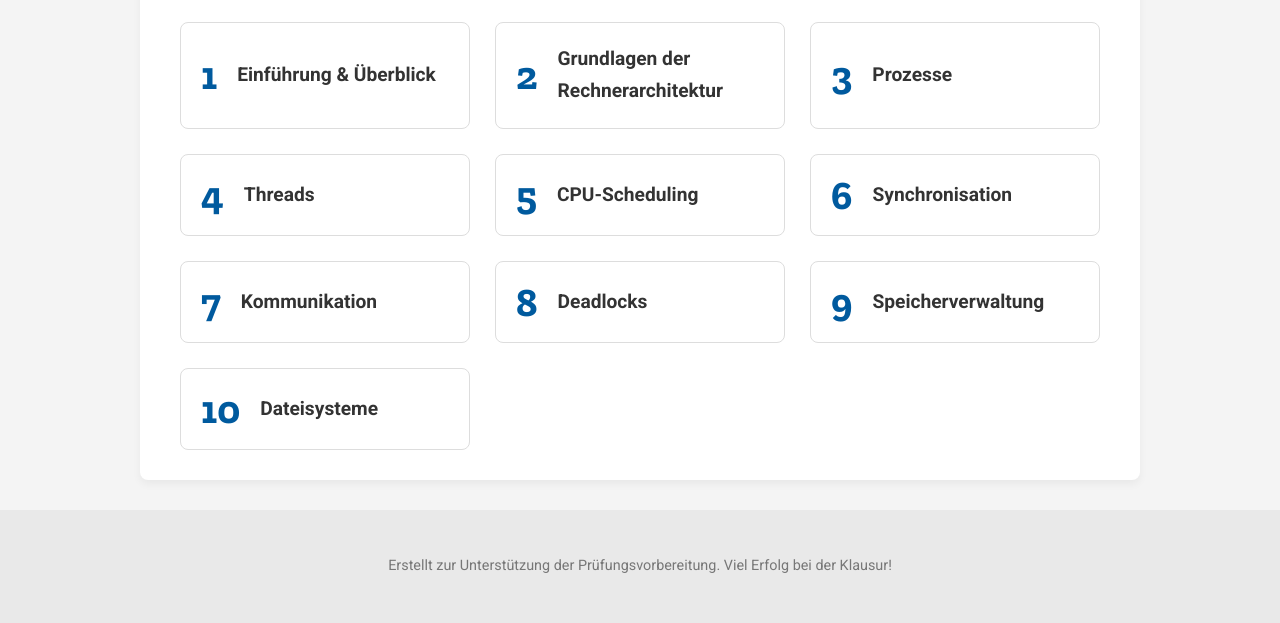
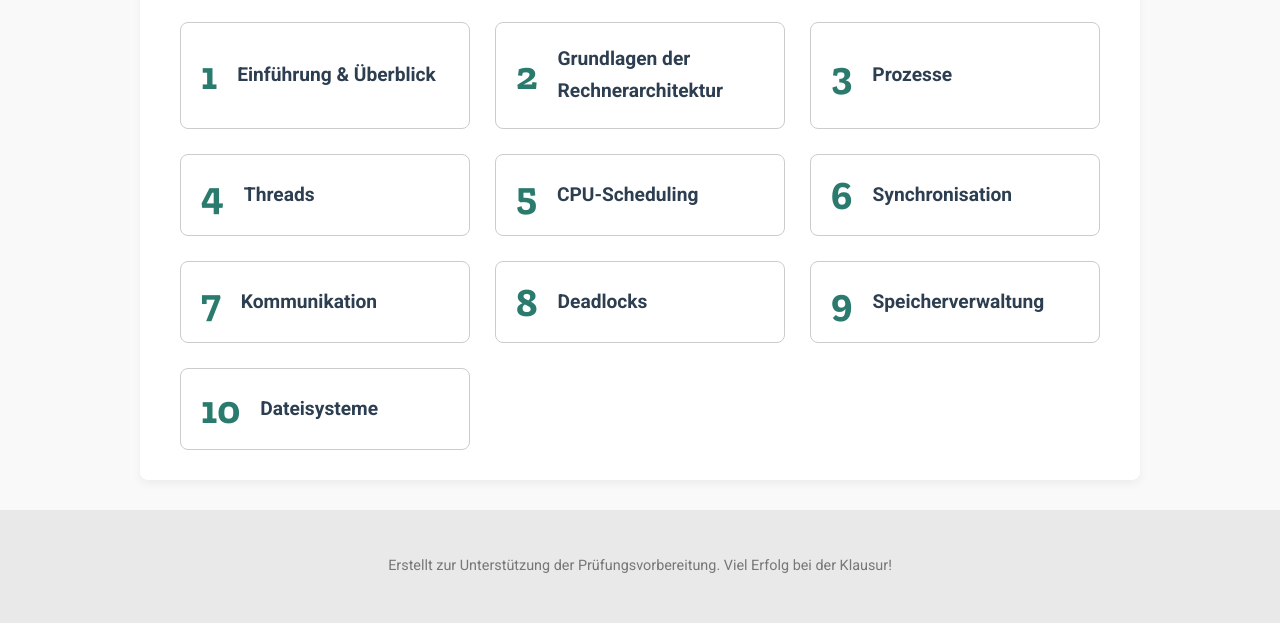
Before and after one commit to EddyWayz/Betriebssysteme, a plain HTML site: page index.html in a window 1280 px wide. Shown: the part 701-1324 px from the top of the page. Drawn offline with nearby package versions, Linux system fonts and the light colour scheme.

Commit message:
Update color palette

```diff
--- a/css/styles.css
+++ b/css/styles.css
@@ -1,11 +1,12 @@
 /* Globale Variablen für Farben und Schriftarten */
 :root {
-    --primary-color: #005A9E;    /* Ein sattes Blau */
-    --secondary-color: #eef4f9;  /* Ein sehr helles, kühles Blau */
-    --accent-color: #FFC425;     /* Ein warmes Gelb als Akzent */
-    --text-color: #333;
-    --light-gray: #f4f4f4;
-    --border-color: #ddd;
+    /* Aktualisierte Farbpalette */
+    --primary-color: #2a7b6e;    /* Dunkles Türkis */
+    --secondary-color: #e3f6f2;  /* Sehr helles Türkis */
+    --accent-color: #e67e22;     /* Kräftiges Orange */
+    --text-color: #2c3e50;       /* Dunkles Blaugrau */
+    --light-gray: #f9f9f9;       /* Sehr helles Grau */
+    --border-color: #ccc;        /* Dezentes Grau */
     --header-font: 'Roboto', sans-serif;
     --body-font: 'Roboto', sans-serif;
     --title-font: 'Zilla Slab', serif;
```
